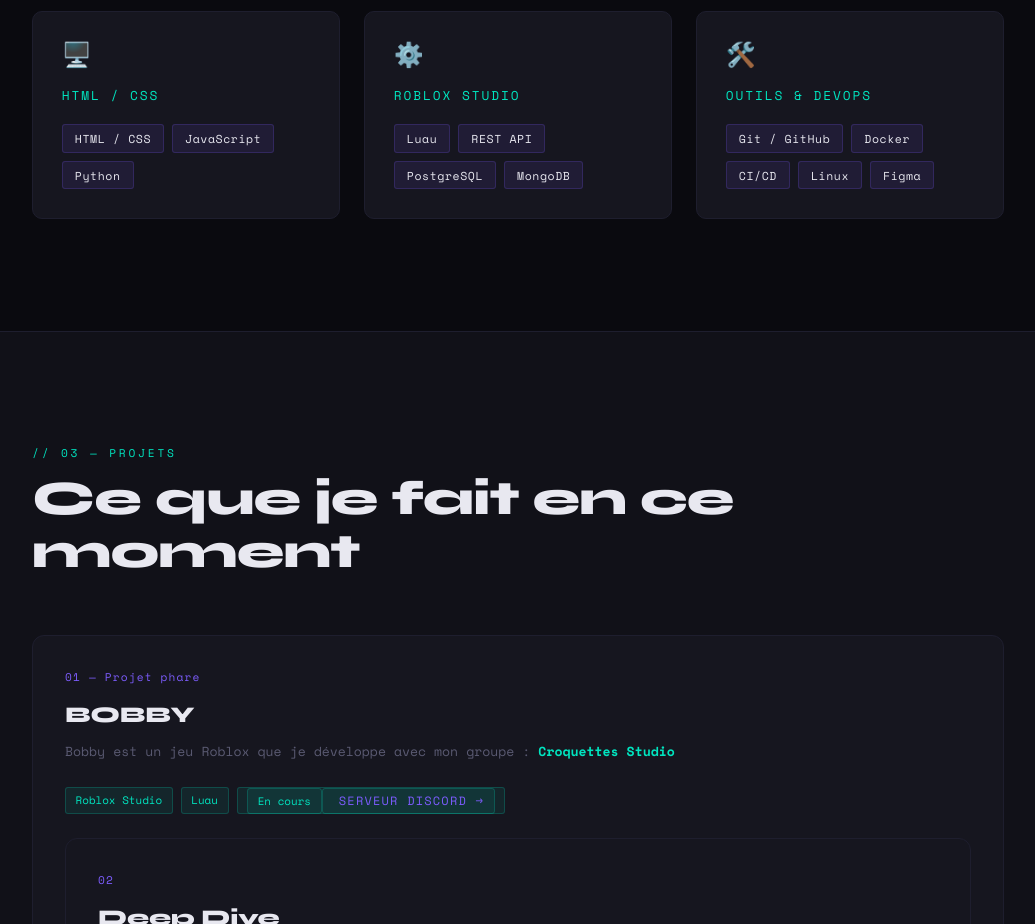
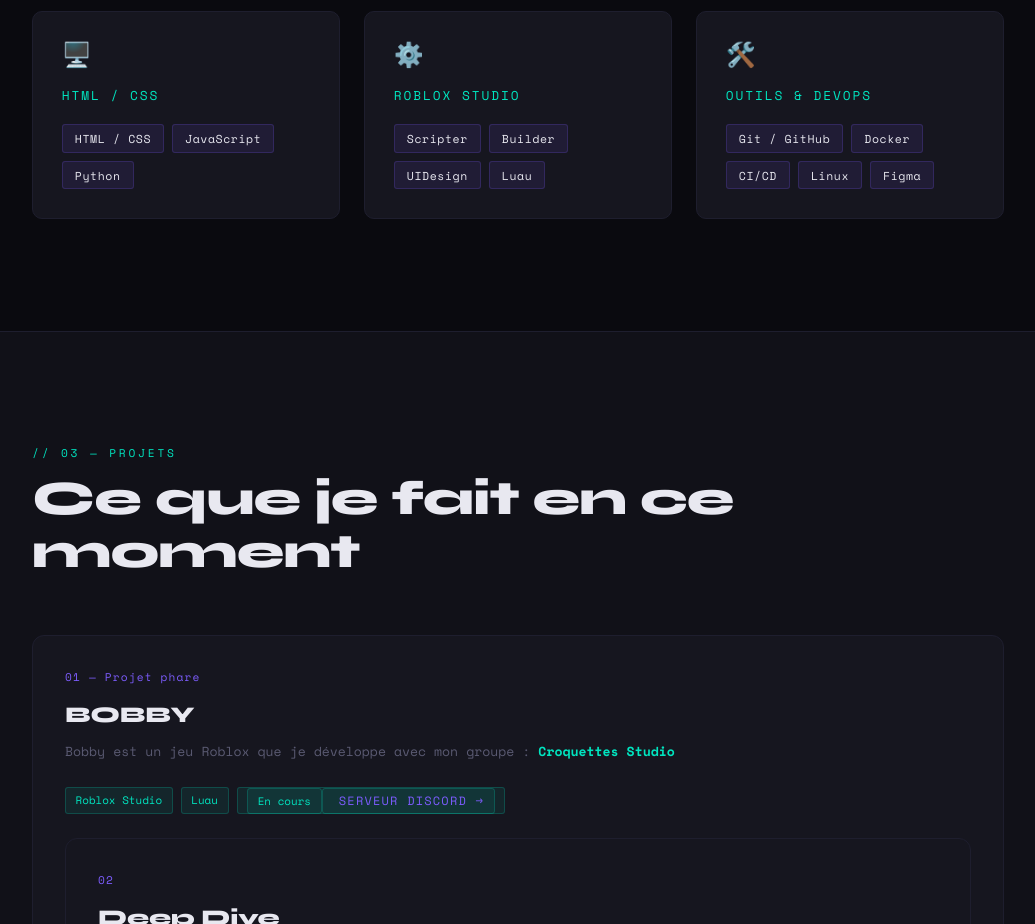
Before and after one commit to ShilbyMegastre/ShilbyMegastre.github.io, a plain HTML site: page index.html in a window 1280 px wide. Shown: the part 1700-2624 px from the top of the page, without its empty margins (122-1157 px from the left). Drawn offline with nearby package versions, Linux system fonts and the light colour scheme.

Commit message:
Update index.html

```diff
--- a/index.html
+++ b/index.html
@@ -298,8 +298,8 @@
             <div class="skill-group-icon">⚙️</div>
             <div class="skill-group-title">Roblox Studio</div>
             <div class="skill-tags">
-              <span class="skill-tag">Luau</span>
-              <span class="skill-tag">REST API</span><span class="skill-tag">PostgreSQL</span><span class="skill-tag">MongoDB</span>
+              <span class="skill-tag">Scripter</span>
+              <span class="skill-tag">Builder</span><span class="skill-tag">UIDesign</span><span class="skill-tag">Luau</span>
             </div>
           </div>
           <div class="skill-group reveal">
```
